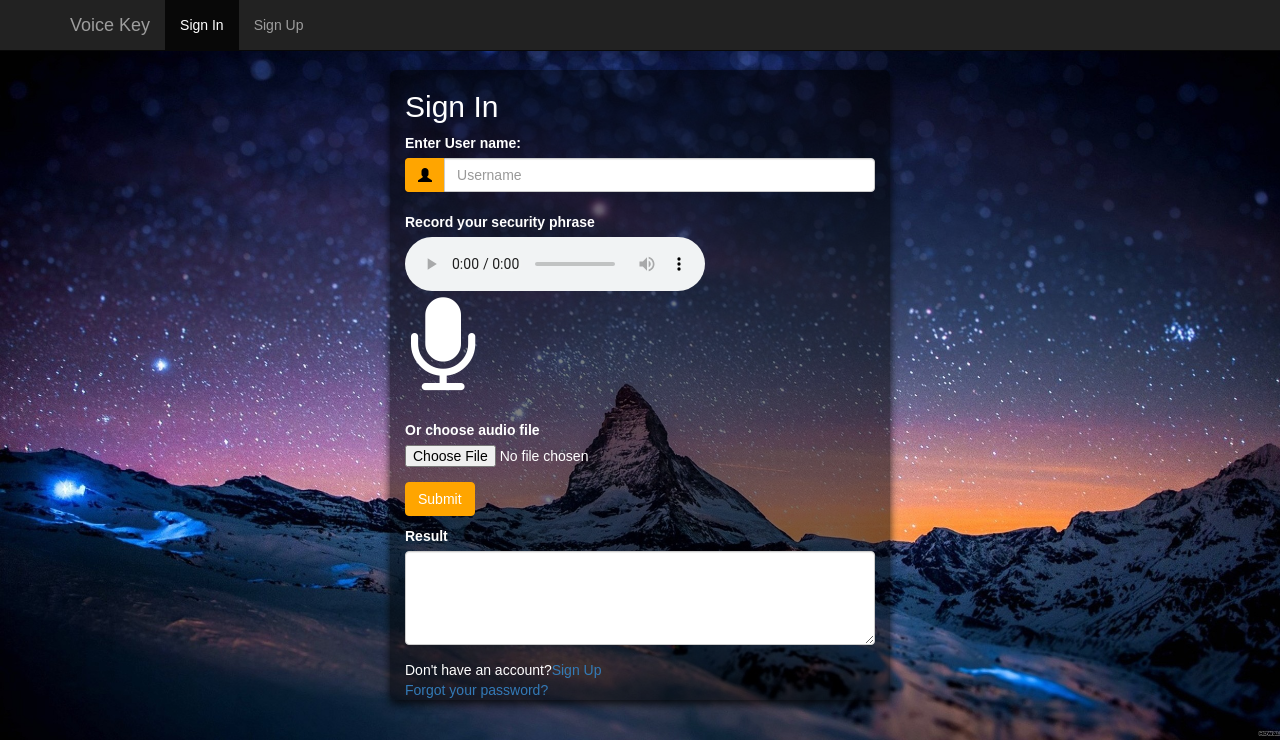
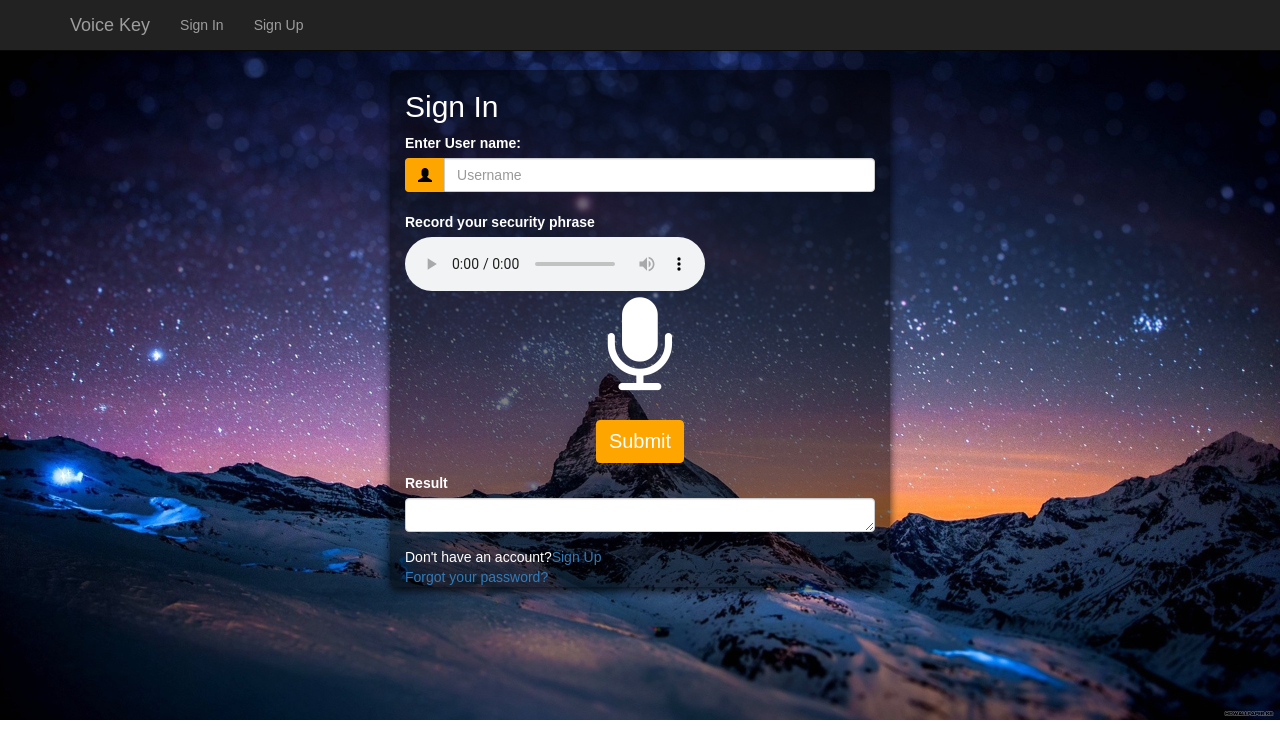
Before and after one commit to alonakorzhnev/VoiceKeyProject, a Django app: page / in a window 1280 px wide. Shown: the top 756 px of the page. Run offline with Django 3.2, Linux system fonts and the light colour scheme; some libraries are stand-ins or nearby versions; some web fonts are replaced.

Commit message:
Sign Up 3 v icons

```diff
--- a/app/static/app/scriptSignIn.js
+++ b/app/static/app/scriptSignIn.js
@@ -12,6 +12,25 @@
     var socket = null;
     var interval;
     var flagRecording = true;
+
+    /*$(".nav a").on("click", function(){
+       $(".nav").find(".active").removeClass("active");
+       $(this).parent().addClass("active");
+    });*/
+    $(document).ready(function() {
+        $(this).addClass('active');
+            //$(this).toggleClass('active',
+                //window.location.pathname.indexOf($(this).find('a').attr('href')) > -1);
+        $(this).siblings().removeClass('active');
+        // -----------------------------------------------------------------------
+        //$.each($('#navbar').find('li'), function() {
+            //$(this).addClass('active');
+            //$(this).toggleClass('active',
+                //window.location.pathname.indexOf($(this).find('a').attr('href')) > -1);
+            //$(this).siblings().removeClass('active');
+        //});
+        // -----------------------------------------------------------------------
+    });
 
     function getCookie(name) {
       var cookieValue = null;
@@ -123,9 +142,8 @@
     }
 
     function redirecting() {
-        var userName = document.getElementById('userName');
         var result = $("#result").val();
-        if(String(userName.value)==String(result)) {
+        if(String(result) == "true") {
 
             setTimeout(function(){window.location = '/secretPage';}, 100);
         }
--- a/app/static/css/theme.css
+++ b/app/static/css/theme.css
@@ -64,6 +64,7 @@ body {
     color:white !important;
     background-color: orange !important;
     border-color: orange !important;
+    font-size: 20px !important;
 }
 
 .btn-record{
--- a/app/templates/app/base.html
+++ b/app/templates/app/base.html
@@ -40,7 +40,7 @@
         </div>
         <div id="navbar" class="collapse navbar-collapse">
             <ul class="nav navbar-nav">
-                <li class="active"><a href="/">Sign In</a></li>
+                <li><a href="/">Sign In</a></li>
                 <li><a href="/signUp.html">Sign Up</a></li>
             </ul>
         </div>
--- a/app/templates/app/secretPage.html
+++ b/app/templates/app/secretPage.html
@@ -4,5 +4,5 @@
 {% load bootstrap3 %}
 <div class="card-header">
     <h2>Secret Page</h2>
-</div>>
+</div>
 {% endblock %}
--- a/app/templates/app/signIn.html
+++ b/app/templates/app/signIn.html
@@ -25,24 +25,22 @@
                     <audio controls src=""></audio>
                 </div>
 
-                <button class="button" onclick="toggler()"><i class="fa fa-microphone" aria-hidden="true" id="micButton"></i></button>
-
-            </div>
-            <div class="form-group">
-
-                <label for="file">Or choose audio file</label>
-                <input type="file" class="form-control-file" id="file"/>
+                <p align="center">
+                    <button class="button" onclick="toggler()"><i class="fa fa-microphone" aria-hidden="true" id="micButton"></i></button>
+                </p>
 
             </div>
 
+            <p align="center">
             <button onclick="submitToServer()" id="submitAudio"
                     class="btn btn-primary">Submit</button>
+            </p>
 
      </div>
 </div>
 <div class="result_container form-group">
     <label for="result">Result</label>
-    <textarea name="result" class="form-control" id="result" rows="4"></textarea>
+    <textarea name="result" class="form-control" id="result" rows="1"></textarea>
 </div>
 
 <div id="error-panel" class="alert" role="alert">
--- a/app/templates/app/signUp.html
+++ b/app/templates/app/signUp.html
@@ -78,7 +78,9 @@
                 <input type="file" class="form-control-file" id="file" multiple/>
             </div>
 
+            <p align="center">
             <button onclick="submitToServer()" id="submitAudio" class="btn btn-primary">Submit</button>
+            </p>
 
      </div>
 </div>
--- a/app/views.py
+++ b/app/views.py
@@ -4,9 +4,10 @@ import scipy.io.wavfile as wav
 from django.conf import settings
 from django.shortcuts import render
 from utils import trainModel, testVoice
-from django.http.response import HttpResponse, HttpResponseRedirect
+from django.http.response import HttpResponse, HttpResponseNotFound
 from django.views.decorators.csrf import ensure_csrf_cookie, csrf_exempt
 
+flagUser = False
 
 @ensure_csrf_cookie
 def signIn(request):
@@ -19,12 +20,15 @@ def signUp(request):
 
 @ensure_csrf_cookie
 def secretPage(request):
-
-    return render(request, 'app/secretPage.html')
+    global flagUser
+    if flagUser:
+        return render(request, 'app/secretPage.html')
+    return HttpResponseNotFound()
 
 
 @csrf_exempt
 def handleSignIn(request):
+    global flagUser
     if request.method == 'POST':
         try:
             userData = json.loads(request.POST['userName'])
@@ -49,7 +53,12 @@ def handleSignIn(request):
 
             winner = testVoice.test()
 
-            msg = winner
+            if(winner == userName):
+                flagUser = True
+                return HttpResponse("true")
+
+            flagUser = False
+            msg = "DEBUG ERROR: Winner="+winner
         except Exception as err:
             msg = str(err)
         return HttpResponse(msg)
```
Also changed, not shown: app/static/app/scriptSignUp.js (+12 -0 lines), 1 other file.
